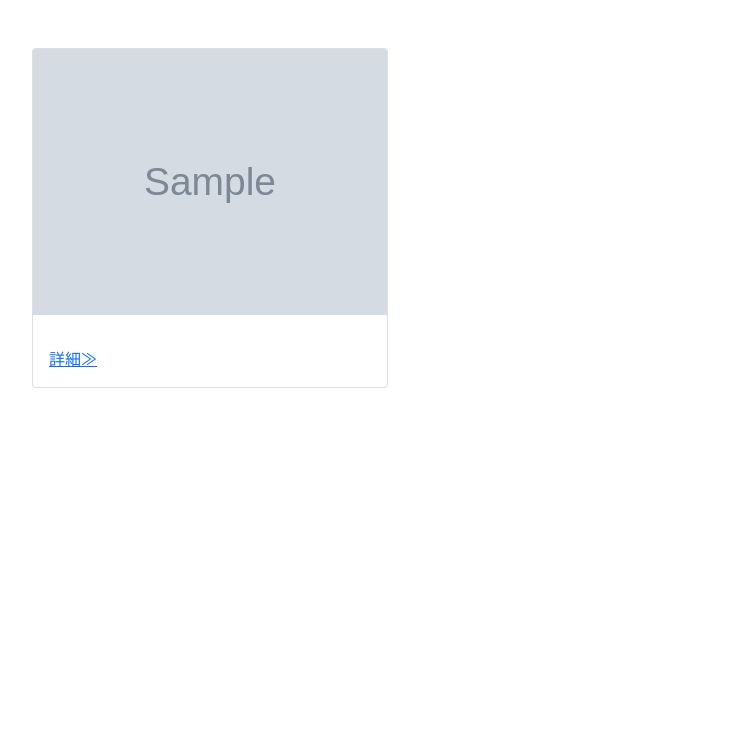
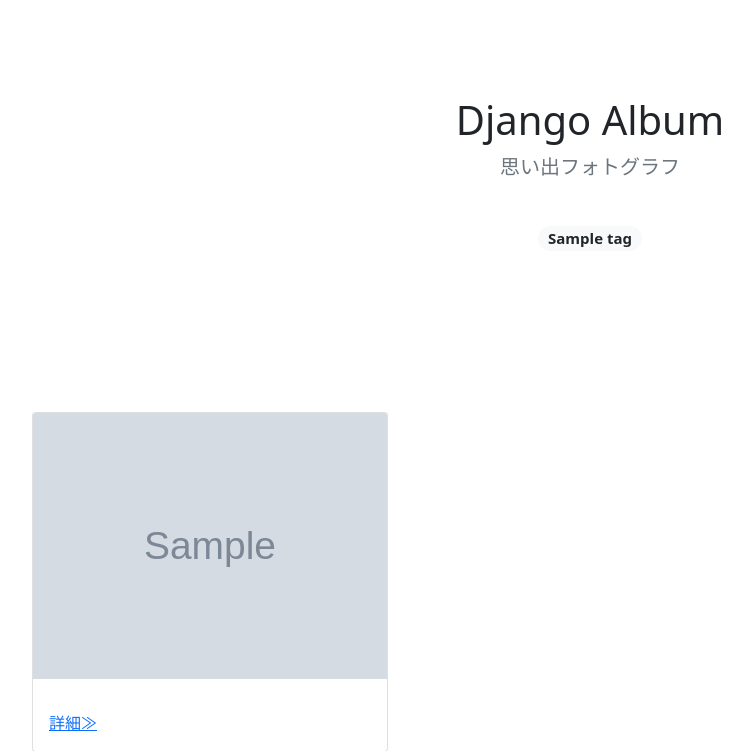
Before and after one commit to divergen371/django_album, a Django app: page / in a window 1280 px wide. Shown: the top 751 px of the page, without its empty margins (50-802 px from the left). Run offline with Django 4.2, Linux system fonts and the light colour scheme; tables that the repository leaves empty hold one stand-in row (values such as "Sample post"); grey boxes marked "Sample" are stand-in pictures.

Commit message:
:sparkles: ヘッダ表示

```diff
--- a/album/templates/album/base.html
+++ b/album/templates/album/base.html
@@ -13,6 +13,8 @@
     />
   </head>
   <body>
+    {% block header %}
+    {% endblock header %}
     <div class="mt-5">{% block content %} {% endblock content %}</div>
   </body>
 </html>
--- a/album/templates/album/photo_list.html
+++ b/album/templates/album/photo_list.html
@@ -1,4 +1,20 @@
-{% extends "album/base.html" %} {% block content %}
+{% extends "album/base.html" %}
+{% block header %}
+  <section class="py-5 text-center container">
+    <div class="row py-lg-5">
+      <h1 class="fw-light">Django Album</h1>
+      <p class="lead text-muted">思い出フォトグラフ</p>
+      <p class="pt-4 fs-5">
+        {% for tag in tags %}
+          <span class="badge rounded-pill bg-light">
+            <a href="{% url 'tag-photo-list' tag.name %}" style="text-decoration: none;" class="text-dark">{{tag}}</a>
+          </span>
+        {% endfor %}
+      </p>
+    </div>
+  </section>
+{% endblock header %}
+{% block content %}
 <div class="container">
   <div class="row">
     {% for photo in photos %}
--- a/album/views.py
+++ b/album/views.py
@@ -12,6 +12,11 @@ class PhotoListView(ListView):
     model = Photo
     template_name = "album/photo_list.html"
     context_object_name = "photos"
+
+    def get_context_data(self, *args, **kwargs):
+        context = super().get_context_data(*args, **kwargs)
+        context["tags"] = Tag.objects.all()
+        return context
 
 
 class PhotoDetailView(DetailView):
```
